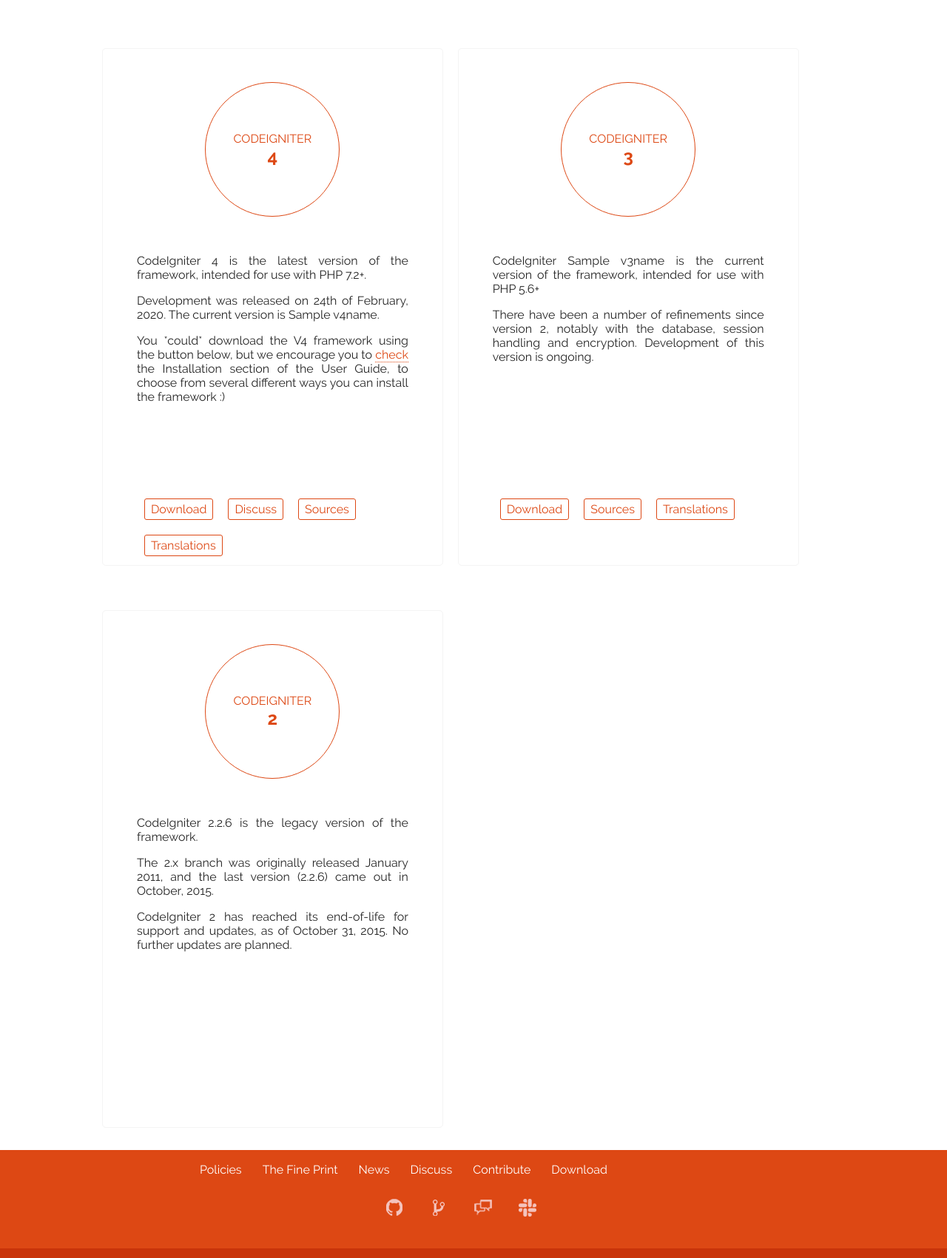
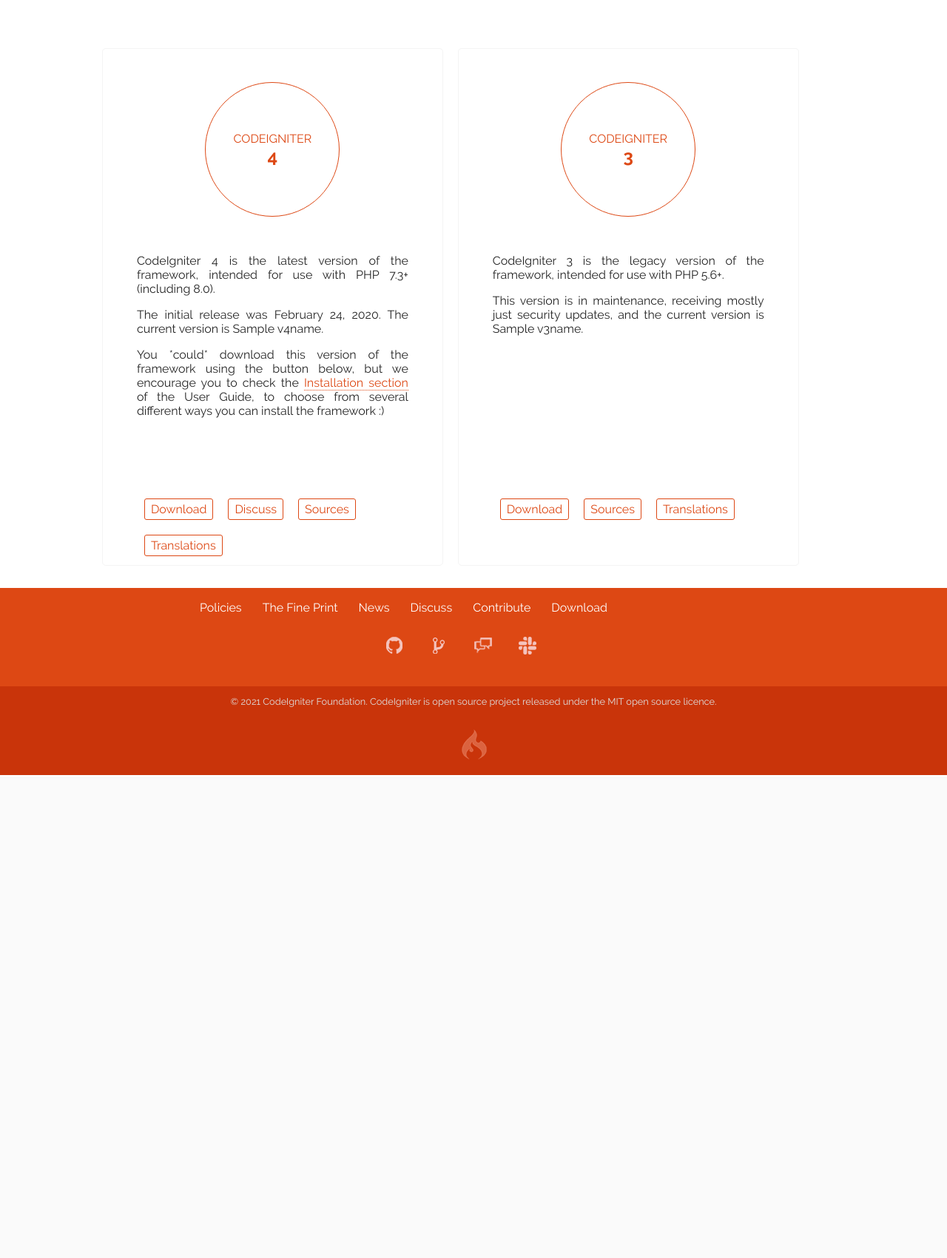
Before and after one commit to codeigniter4projects/website, a CodeIgniter 4 app: template app/Views/download.php in a window 1280 px wide. Shown: the part 62-1763 px from the top of the page at 74% size. After the commit the page ends 1110 px from the top, so only its background shows below. Run offline with PHP 8.4 and a stand-in for CodeIgniter, Linux system fonts and the light colour scheme; the template is opened without the code that fills it: most values are stand-ins (such as "Sample title", 1, 10 or a date in 2020); some libraries are stand-ins or nearby versions.

Commit message:
Port website2 corrections

```diff
--- a/app/Views/download.php
+++ b/app/Views/download.php
@@ -10,23 +10,24 @@
 				<div class="version-name">CODEIGNITER <br />
 					<span class="version-no">4</span>
 				</div>
-            </div><!--cv-boxes-version ende-->
+			</div><!--cv-boxes-version end-->
 			<div class="cv-boxes-content">
-                <p>CodeIgniter 4 is the latest version of the framework, intended for use with PHP 7.2+.</p>
-                <p>Development was released on 24th of February, 2020. The current version is <?= $v4name ?>. </p>
-                <p>You *could* download the V4 framework using the button below, but we encourage you to <a href="https://codeigniter.com/user_guide/installation/index.html" class="link-primary"
-                    target="_blank">check</a>
-                    the Installation section of the User Guide, to choose from several different ways you can install the framework :) </p>
+				<p>CodeIgniter 4 is the latest version of the framework, intended for use with PHP 7.3+ (including 8.0).</p>
+				<p>The initial release was February 24, 2020. The current version is <?= $v4name ?>. </p>
+				<p>
+					You *could* download this version of the framework using the button below, but we encourage you to check the
+					<a href="https://codeigniter.com/user_guide/installation/index.html" class="link-primary" target="_blank">Installation section</a>
+					of the User Guide, to choose from several different ways you can install the framework :)
+				</p>
 				<div class="clr"></div>
 				<div class="cv-boxes-buttons-area">
 					<a href="<?= $v4link ?>" class="buttons-reverse download-buttons" target="_blank">Download</a>
 					<a href="https://forum.codeigniter.com/forum-28.html" class="buttons-reverse download-buttons" target="_blank">Discuss</a>
 					<a href="https://github.com/codeigniter4/CodeIgniter4" class="buttons-reverse download-buttons" target="_blank">Sources</a>
 					<a href="https://github.com/codeigniter4/translations" class="buttons-reverse download-buttons" target="_blank">Translations</a>
-                </div><!--cv-boxes-buttons-area ends here-->
-            </div><!--cv-boxes-content ends here-->
-        </div><!--ci-version-boxes ende-->
-
+				</div><!--cv-boxes-buttons-area end-->
+			</div><!--cv-boxes-content end-->
+		</div><!--ci-version-boxes end-->
 
 		<div class="ci-version-boxes">
 			<div class="cv-boxes-version">
@@ -35,37 +36,20 @@
 				</div>
 			</div><!--cv-boxes-version ende-->
 			<div class="cv-boxes-content">
-                <p>CodeIgniter <?= $v3name ?> is the current version of the framework, intended for use with PHP 5.6+</p>
-                <p>There have been a number of refinements since version 2, notably with the database, session handling and encryption.
-                    Development of this version is ongoing. </p>
+				<p>CodeIgniter 3 is the legacy version of the framework, intended for use with PHP 5.6+.</p>
+				<p>This version is in maintenance, receiving mostly just security updates, and the current version is <?= esc($v3name) ?>.</p>
 
 				<div class="clr"></div>
 				<div class="cv-boxes-buttons-area">
 					<a href="<?= $v3link ?>" class="buttons-reverse download-buttons" target="_blank">Download</a>
 					<a href="https://github.com/bcit-ci/CodeIgniter" class="buttons-reverse download-buttons" target="_blank">Sources</a>
 					<a href="https://github.com/bcit-ci/codeigniter3-translations" class="buttons-reverse download-buttons" target="_blank">Translations</a>
-                </div><!--cv-boxes-buttons-area ends-->
-            </div><!--cv-boxes-content ends here-->
-        </div><!--ci-version-boxes ende-->
+				</div><!--cv-boxes-buttons-area end-->
+			</div><!--cv-boxes-content end-->
+		</div><!--ci-version-boxes end-->
 
-
-        <div class="ci-version-boxes">
-            <div class="cv-boxes-version">
-                <div class="version-name">CODEIGNITER <br />
-                    <span class="version-no">2</span>
-                </div>
-            </div><!--cv-boxes-version ende-->
-            <div class="cv-boxes-content">
-                <p>CodeIgniter 2.2.6 is the legacy version of the framework.</p>
-                <p>The 2.x branch was originally released January 2011, and the last version (2.2.6) came out in October, 2015. </p>
-                <p>CodeIgniter 2 has reached its end-of-life for support and updates, as of October 31, 2015. No further updates are planned.</p>
-
-                <div class="clr"></div>
-            </div><!--cv-boxes-content ends here-->
-        </div><!--ci-version-boxes ende-->
-    </div><!--content-inner ends here-->
-    </div><!--section ende-->
-
+	</div><!--content-inner end-->
+	</div><!--section end-->
 
 	<div class="clr"></div>
 
```
Also changed, not shown: public/.htaccess. Lines whose indentation alone changed are shown as unchanged.
